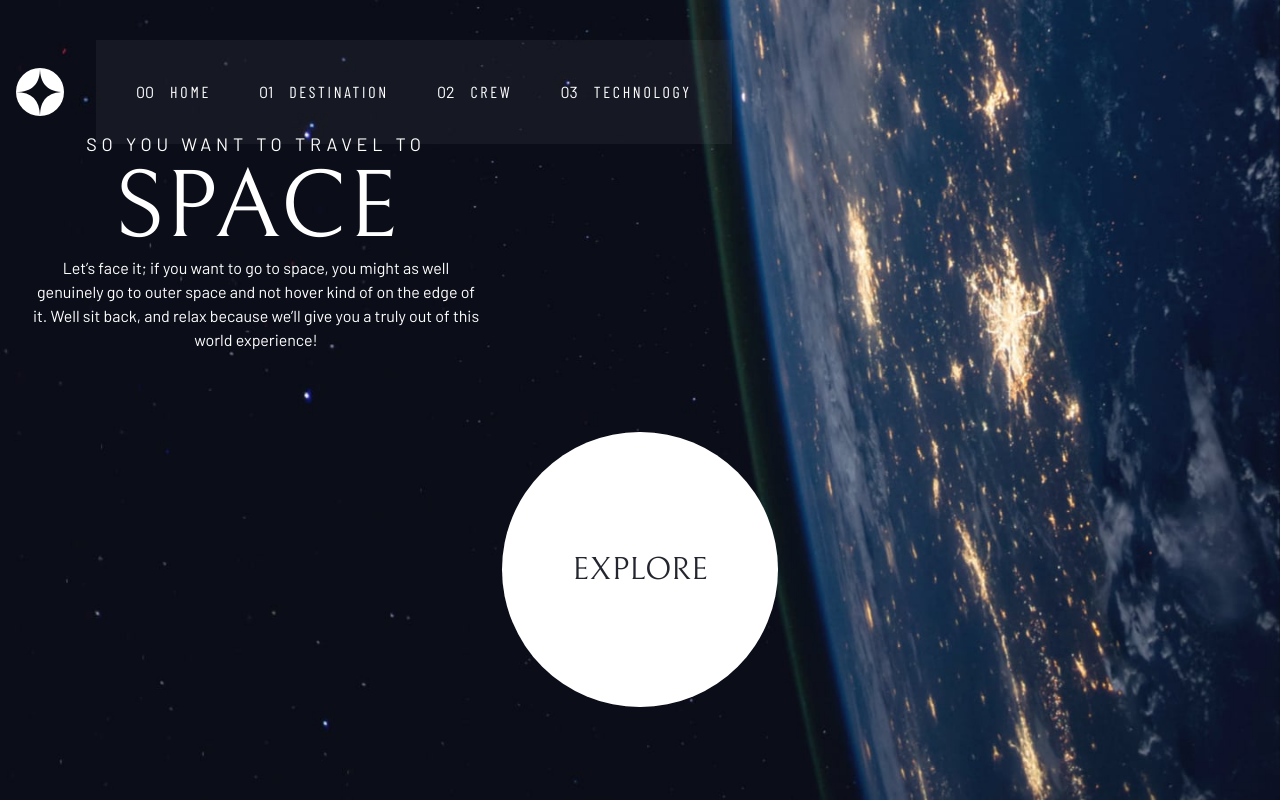
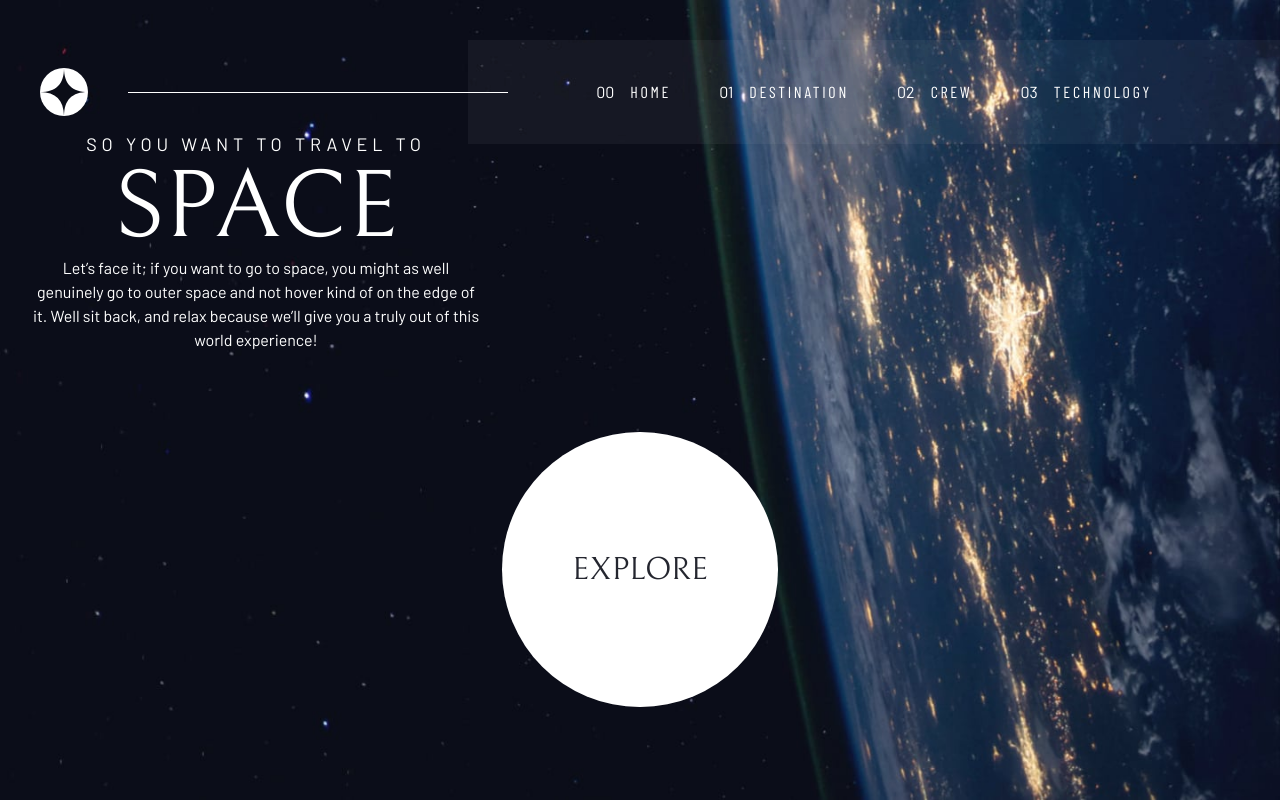
Before and after one commit to dominikrubroeder/space-tourism-website, a Next.js app: page / in a window 1280 px wide. Built offline with nearby package versions, Linux system fonts and the light colour scheme.

Commit message:
Responsive page header and navigation

```diff
--- a/components/layout/TheHeader.js
+++ b/components/layout/TheHeader.js
@@ -4,10 +4,10 @@ import TheSidebar from './TheSidebar';
 
 const TheHeader = () => {
   return (
-    <header className="fixed top-4 md:top-10 flex items-center justify-between md:justify-start gap-8 px-4 md:pr-0 w-full">
+    <header className="fixed top-0 flex items-center justify-between w-full p-4 md:p-0 md:pl-4 md:top-0 xl:pl-10 xl:top-10 xl:justify-start">
       <TheLogo />
-      <div className="hidden md:h-[1px] md:w-full md:bg-white"></div>
-      <TheNavigation className="hidden md:flex md:gap-12 md:bg-white/5 md:backdrop-opacity-10 md:px-10" />
+      <div className="hidden xl:translate-x-10 xl:h-[1px] xl:block xl:w-full xl:bg-white"></div>
+      <TheNavigation className="hidden md:flex md:gap-12 md:bg-white/5 md:backdrop-opacity-10 md:px-16 lg:px-32" />
       <TheSidebar />
     </header>
   );
--- a/components/layout/TheSidebar.js
+++ b/components/layout/TheSidebar.js
@@ -6,7 +6,7 @@ const TheSidebar = () => {
   const [isOpen, setIsOpen] = useState(false);
 
   return (
-    <div>
+    <div className="md:hidden">
       <TheSidebarTrigger onClick={setIsOpen} />
       {isOpen && (
         <TheNavigation
```
